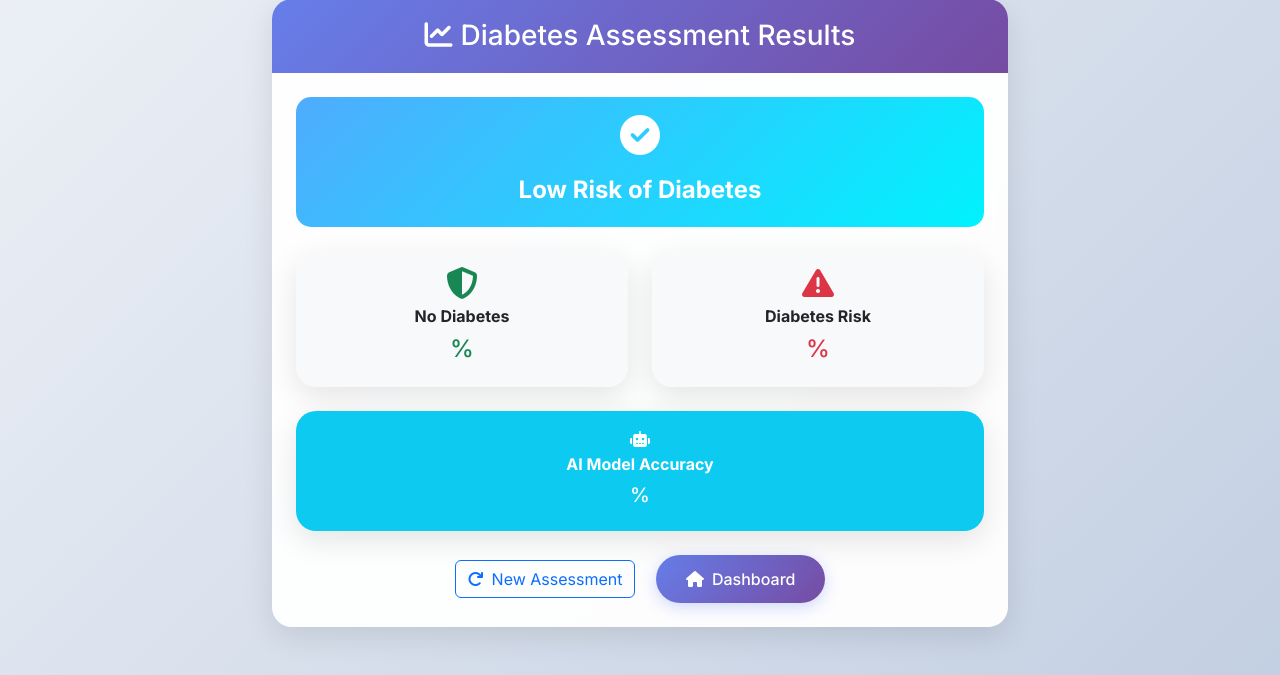
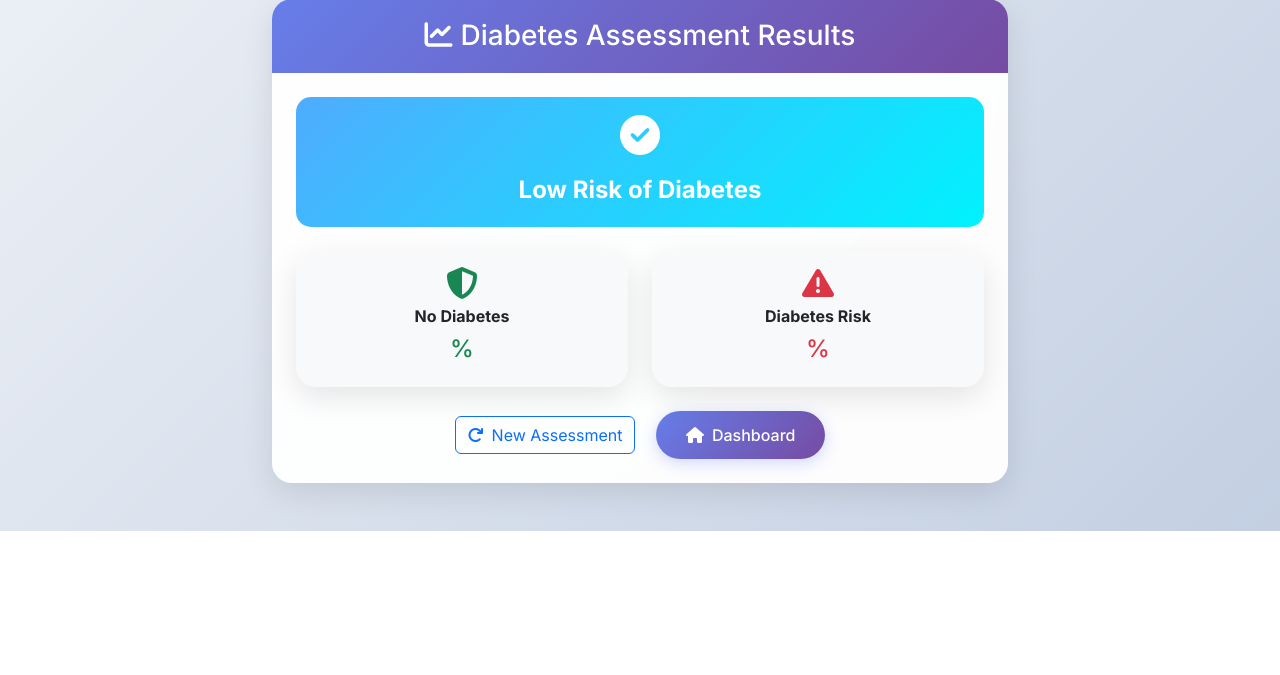
Before and after one commit to HarshBhushanD/Big-Data, a Flask app: template templates/diabetes_result.html in a window 1280 px wide. Shown: the part 469-1144 px from the top of the page. After the commit the page ends 1000 px from the top, so only its background shows below. Run offline with Flask 3, Linux system fonts and the light colour scheme; the template is opened without the code that fills it, so the values that code supplies are empty.

Commit message:
accuracy

```diff
--- a/templates/diabetes_result.html
+++ b/templates/diabetes_result.html
@@ -37,14 +37,14 @@
           </div>
         </div>
 
-        <div class="card bg-info text-white">
+        <!-- <div class="card bg-info text-white">
           <div class="card-body text-center">
             <i class="fas fa-robot mb-2"></i>
             <h6 class="fw-bold">AI Model Accuracy</h6>
             <h5>{{ (result.model_accuracy*100)|round(1) }}%</h5>
           </div>
         </div>
-
+         -->
         <div class="text-center mt-4">
           <a class="btn btn-outline-primary me-3" href="{{ url_for('predict_diabetes') }}">
             <i class="fas fa-redo me-2"></i>New Assessment
```
